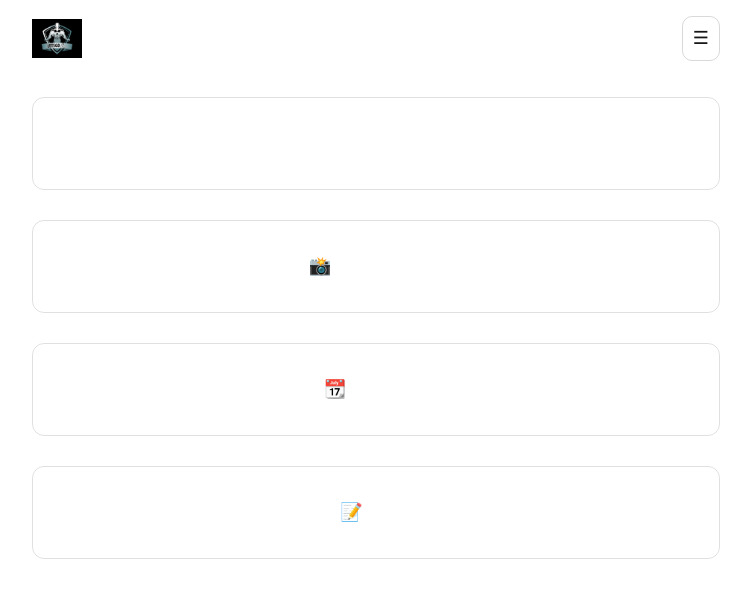
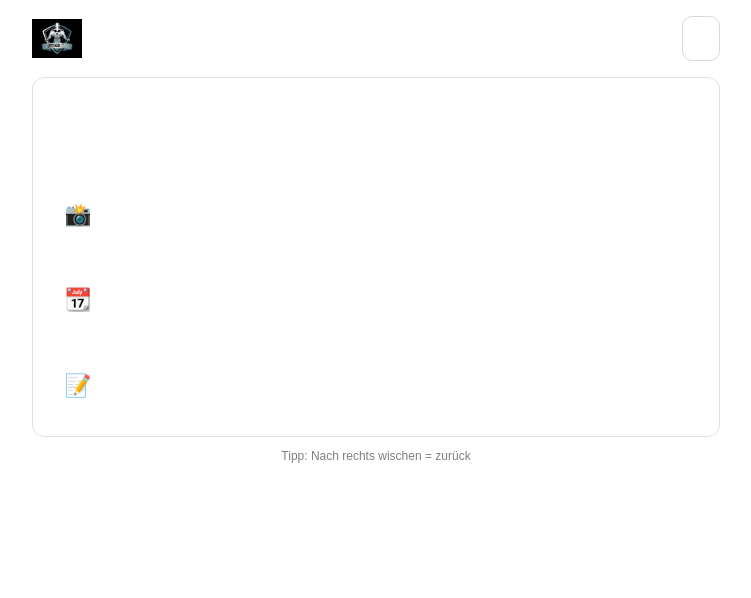
Before and after one commit to jakup-rgb/fitness-timelapse, a Next.js app: page /next in a window 1280 px wide. Shown: the top 598 px of the page, without its empty margins (264-1015 px from the left). Built offline with nearby package versions, Linux system fonts and the light colour scheme.

Commit message:
swipe_update

```diff
--- a/app/next/page.tsx
+++ b/app/next/page.tsx
@@ -1,14 +1,121 @@
 "use client";
 
-import { useState } from "react";
+import { useEffect, useRef, useState } from "react";
+import { useRouter } from "next/navigation";
 import { Container, Topbar, ButtonLink, Card } from "../ui";
 
 export default function NextPage() {
+  const router = useRouter();
   const [menuOpen, setMenuOpen] = useState(false);
 
+  // --- Swipe Back (rechts wischen => Home) ---
+  const startX = useRef<number | null>(null);
+  const startY = useRef<number | null>(null);
+
+  function onTouchStart(e: React.TouchEvent) {
+    const t = e.touches[0];
+    startX.current = t.clientX;
+    startY.current = t.clientY;
+  }
+
+  function onTouchEnd(e: React.TouchEvent) {
+    const sx = startX.current;
+    const sy = startY.current;
+    startX.current = null;
+    startY.current = null;
+
+    if (sx == null || sy == null) return;
+
+    const t = e.changedTouches[0];
+    const dx = t.clientX - sx;
+    const dy = t.clientY - sy;
+
+    // nur wenn es klar horizontal ist
+    const absX = Math.abs(dx);
+    const absY = Math.abs(dy);
+
+    // Thresholds
+    const MIN_X = 80; // mindestens 80px nach rechts
+    const MAX_Y = 60; // nicht zu viel vertikal
+
+    if (dx > MIN_X && absY < MAX_Y && absX > absY) {
+      router.push("/"); // zurück zum Home
+    }
+  }
+
+  // Menü schließen beim Klick außerhalb + ESC
+  useEffect(() => {
+    function onDown(e: MouseEvent) {
+      const t = e.target as HTMLElement;
+      if (!t.closest("[data-menu-root]")) setMenuOpen(false);
+    }
+    function onKey(e: KeyboardEvent) {
+      if (e.key === "Escape") setMenuOpen(false);
+    }
+    document.addEventListener("mousedown", onDown);
+    window.addEventListener("keydown", onKey);
+    return () => {
+      document.removeEventListener("mousedown", onDown);
+      window.removeEventListener("keydown", onKey);
+    };
+  }, []);
+
+  const itemStyle: React.CSSProperties = {
+    width: "100%",
+    padding: "16px 16px",
+    borderRadius: 16,
+    border: "1px solid rgba(255,255,255,0.14)",
+    background: "rgba(255,255,255,0.06)",
+    color: "white",
+    textDecoration: "none",
+    display: "flex",
+    alignItems: "center",
+    justifyContent: "space-between",
+    gap: 12,
+    cursor: "pointer",
+  };
+
+  const leftStyle: React.CSSProperties = {
+    display: "flex",
+    alignItems: "center",
+    gap: 12,
+    minWidth: 0,
+  };
+
+  const iconStyle: React.CSSProperties = {
+    fontSize: 22,
+    width: 28,
+    textAlign: "center",
+    flexShrink: 0,
+  };
+
+  const titleStyle: React.CSSProperties = {
+    fontSize: 16,
+    fontWeight: 700,
+    lineHeight: 1.1,
+    whiteSpace: "nowrap",
+    overflow: "hidden",
+    textOverflow: "ellipsis",
+  };
+
+  const subStyle: React.CSSProperties = {
+    marginTop: 4,
+    fontSize: 12,
+    opacity: 0.7,
+    whiteSpace: "nowrap",
+    overflow: "hidden",
+    textOverflow: "ellipsis",
+  };
+
+  const arrowStyle: React.CSSProperties = {
+    opacity: 0.75,
+    fontSize: 18,
+    flexShrink: 0,
+  };
+
   return (
+    <div onTouchStart={onTouchStart} onTouchEnd={onTouchEnd}>
       <Container>
-      {/* Topbar wie Home */}
         <Topbar
           title={
             <a href="/" style={{ display: "flex", alignItems: "center" }}>
@@ -20,7 +127,7 @@ export default function NextPage() {
             </a>
           }
           right={
-          <div style={{ position: "relative" }}>
+            <div style={{ position: "relative" }} data-menu-root>
               <button
                 onClick={() => setMenuOpen((v) => !v)}
                 style={{
@@ -30,6 +137,7 @@ export default function NextPage() {
                   background: "transparent",
                   cursor: "pointer",
                   fontSize: 18,
+                  color: "white",
                 }}
                 aria-label="Menü"
               >
@@ -56,92 +164,65 @@ export default function NextPage() {
                   <ButtonLink href="/camera">Kamera</ButtonLink>
                   <ButtonLink href="/add">Upload</ButtonLink>
                   <ButtonLink href="/timelapse">Timelapse</ButtonLink>
+                  <ButtonLink href="/">Home</ButtonLink>
                 </div>
               )}
             </div>
           }
         />
 
-      {/* Menü-Bereich */}
-      <div
-        style={{
-          marginTop: 20,
-          display: "grid",
-          gap: 14,
-        }}
-      >
-        {/* Timelapse */}
         <Card>
-          <a
-            href="/timelapse"
-            style={{
-              display: "block",
-              padding: "18px",
-              textDecoration: "none",
-              fontSize: 18,
-              fontWeight: 600,
-              textAlign: "center",
-              color: "white",
-            }}
-          >
-            🎞 Timelapse
+          <div style={{ display: "grid", gap: 12 }}>
+            <a href="/timelapse" style={itemStyle}>
+              <div style={leftStyle}>
+                <div style={iconStyle}>🎞</div>
+                <div style={{ minWidth: 0 }}>
+                  <div style={titleStyle}>Timelapse</div>
+                  <div style={subStyle}>Alle Fotos als Video anschauen</div>
+                </div>
+              </div>
+              <div style={arrowStyle}>›</div>
             </a>
+
+            <a href="/camera" style={itemStyle}>
+              <div style={leftStyle}>
+                <div style={iconStyle}>📸</div>
+                <div style={{ minWidth: 0 }}>
+                  <div style={titleStyle}>Bild machen</div>
+                  <div style={subStyle}>Neues Fortschrittsfoto aufnehmen</div>
+                </div>
+              </div>
+              <div style={arrowStyle}>›</div>
+            </a>
+
+            <a href="/calendar" style={itemStyle}>
+              <div style={leftStyle}>
+                <div style={iconStyle}>📆</div>
+                <div style={{ minWidth: 0 }}>
+                  <div style={titleStyle}>Kalender</div>
+                  <div style={subStyle}>Übersicht deiner Tage & Fotos</div>
+                </div>
+              </div>
+              <div style={arrowStyle}>›</div>
+            </a>
+
+            <a href="/notes" style={itemStyle}>
+              <div style={leftStyle}>
+                <div style={iconStyle}>📝</div>
+                <div style={{ minWidth: 0 }}>
+                  <div style={titleStyle}>Notiz</div>
+                  <div style={subStyle}>Training, Gewicht, Gedanken speichern</div>
+                </div>
+              </div>
+              <div style={arrowStyle}>›</div>
+            </a>
+          </div>
         </Card>
 
-        {/* Bild machen */}
-        <Card>
-          <a
-            href="/camera"
-            style={{
-              display: "block",
-              padding: "18px",
-              textDecoration: "none",
-              fontSize: 18,
-              fontWeight: 600,
-              textAlign: "center",
-              color: "white",
-            }}
-          >
-            📸 Bild machen
-          </a>
-        </Card>
-
-        {/* Kalender */}
-        <Card>
-          <a
-            href="/calendar"
-            style={{
-              display: "block",
-              padding: "18px",
-              textDecoration: "none",
-              fontSize: 18,
-              fontWeight: 600,
-              textAlign: "center",
-              color: "white",
-            }}
-          >
-            📆 Kalender
-          </a>
-        </Card>
-
-        {/* Notiz */}
-        <Card>
-          <a
-            href="/notes"
-            style={{
-              display: "block",
-              padding: "18px",
-              textDecoration: "none",
-              fontSize: 18,
-              fontWeight: 600,
-              textAlign: "center",
-              color: "white",
-            }}
-          >
-            📝 Notiz
-          </a>
-        </Card>
+        <div style={{ marginTop: 10, textAlign: "center", fontSize: 12, opacity: 0.55 }}>
+          Tipp: Nach rechts wischen = zurück
         </div>
       </Container>
+    </div>
   );
 }
```
Lines whose indentation alone changed are shown as unchanged.
